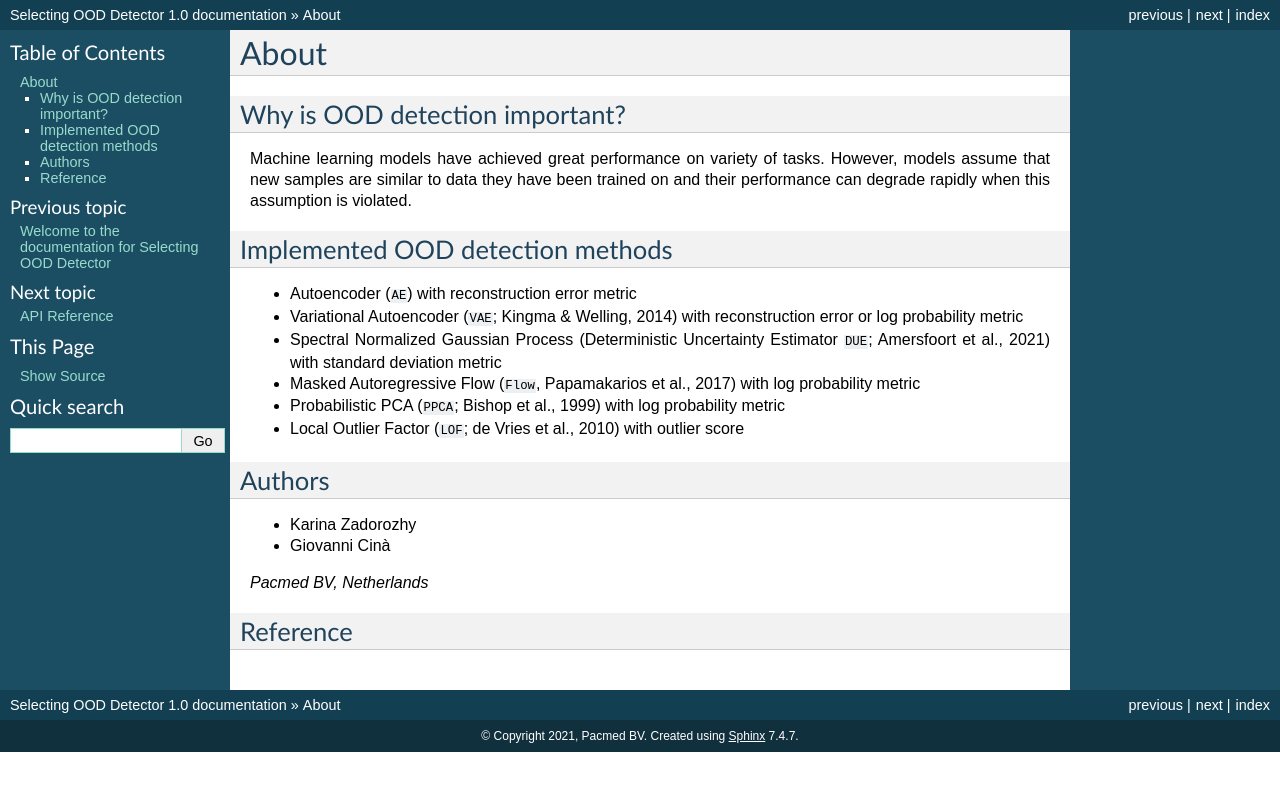
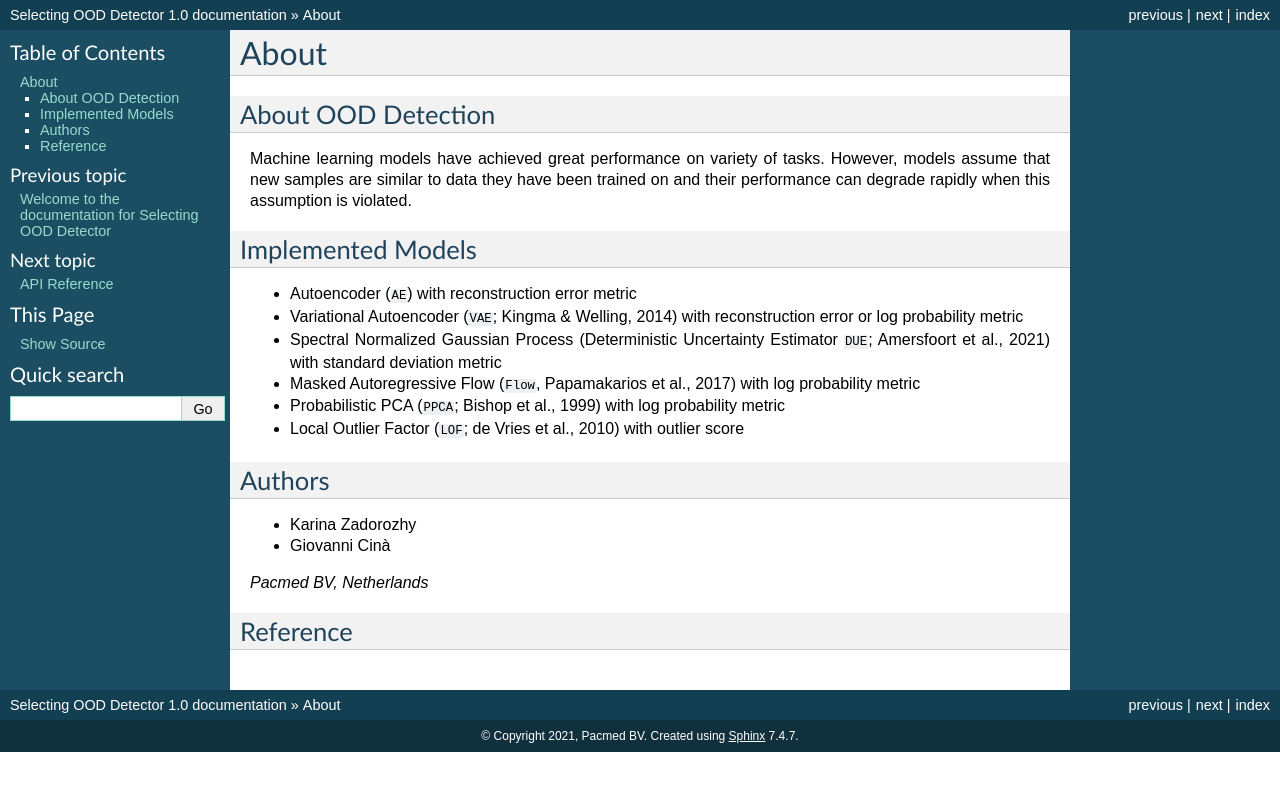
Before and after one commit to karinazad/selecting_OOD_detector, a Sphinx documentation site: the page built from docs/about.rst, in a window 1280 px wide. Shown: the top 791 px of the page. Built offline with Sphinx 7.4.7, drawn with Linux system fonts in a browser that asks for light colours; pages that are not in the unit, such as notebooks, are missing from menus.

Commit message:
Update about.rst

```diff
--- a/docs/about.rst
+++ b/docs/about.rst
@@ -4,7 +4,7 @@ About
 ########
 
 
-Why is OOD detection important?
+About OOD Detection
 ~~~~~~~~~~~~~~~~~~~~~~~~~~~~~~~
 
 Machine learning models have achieved great performance on variety of
@@ -13,7 +13,7 @@ have been trained on and their performance can degrade rapidly when this
 assumption is violated.
 
 
-Implemented OOD detection methods
+Implemented Models
 ~~~~~~~~~~~~~~~~~~~~~~~~~~~~~~~~~
 
 -  Autoencoder (``AE``) with reconstruction error metric
@@ -30,7 +30,6 @@ Implemented OOD detection methods
    score
 
 
-
 Authors
 ~~~~~~~~~~~~~~~~~~~~~~~~~~~~~~~~~
 
```
